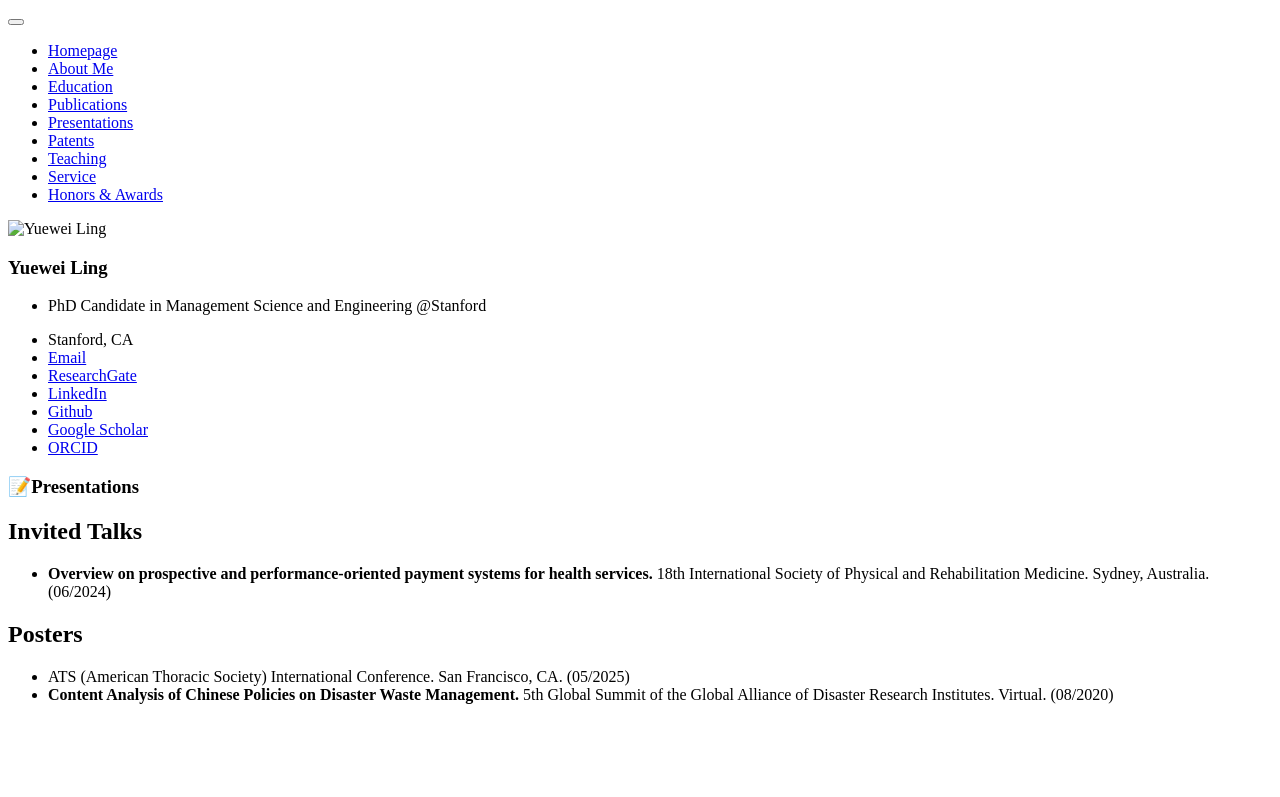
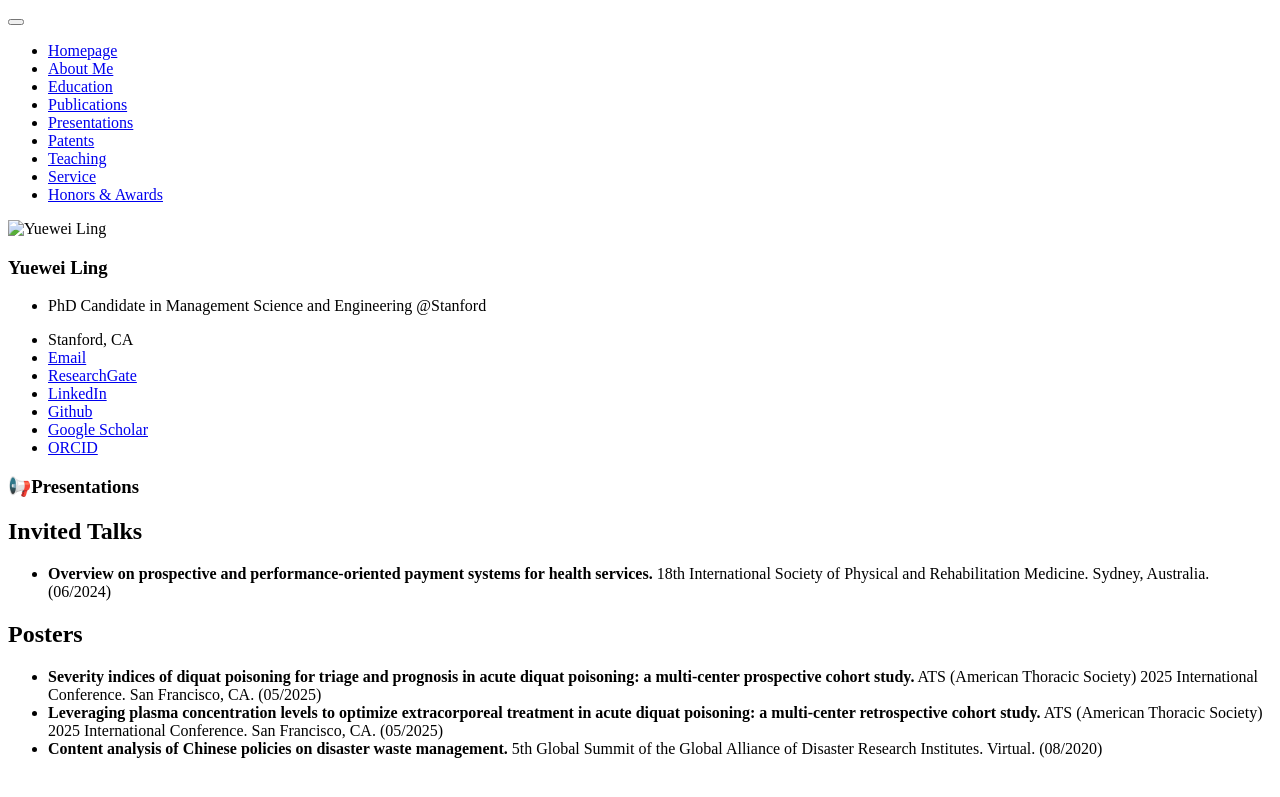
Before and after one commit to yuewei-ling/yuewei-ling.github.io, a Jekyll site: the page built from _pages/includes/presentations.md, in a window 1280 px wide. Shown: the top 797 px of the page. Built offline with Jekyll 4.4.1, drawn with Linux system fonts in a browser that asks for light colours; our own code applies the rules of GitHub Pages for plain Markdown files.

Commit message:
Update presentations.md

```diff
--- a/_pages/includes/presentations.md
+++ b/_pages/includes/presentations.md
@@ -1,8 +1,9 @@
-# 📝Presentations
+# 📢Presentations
 
 ## Invited Talks
 - **Overview on prospective and performance-oriented payment systems for health services.** 18th International Society of Physical and Rehabilitation Medicine. Sydney, Australia. (06/2024)
 
 ## Posters
-- ATS (American Thoracic Society) International Conference. San Francisco, CA. (05/2025)
-- **Content Analysis of Chinese Policies on Disaster Waste Management.** 5th Global Summit of the Global Alliance of Disaster Research Institutes. Virtual. (08/2020)
+- **Severity indices of diquat poisoning for triage and prognosis in acute diquat poisoning: a multi-center prospective cohort study.** ATS (American Thoracic Society) 2025 International Conference. San Francisco, CA. (05/2025)
+- **Leveraging plasma concentration levels to optimize extracorporeal treatment in acute diquat poisoning: a multi-center retrospective cohort study.** ATS (American Thoracic Society) 2025 International Conference. San Francisco, CA. (05/2025)
+- **Content analysis of Chinese policies on disaster waste management.** 5th Global Summit of the Global Alliance of Disaster Research Institutes. Virtual. (08/2020)
```
